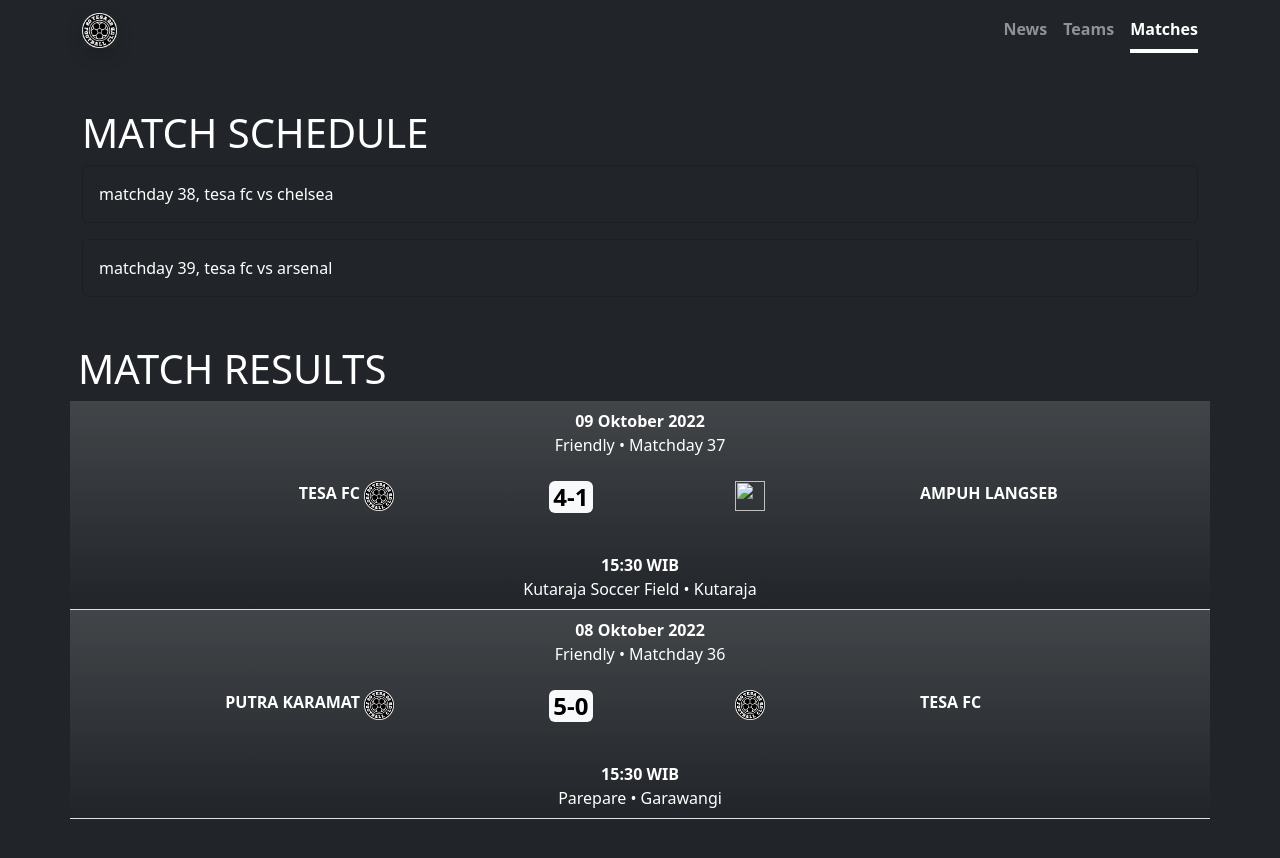
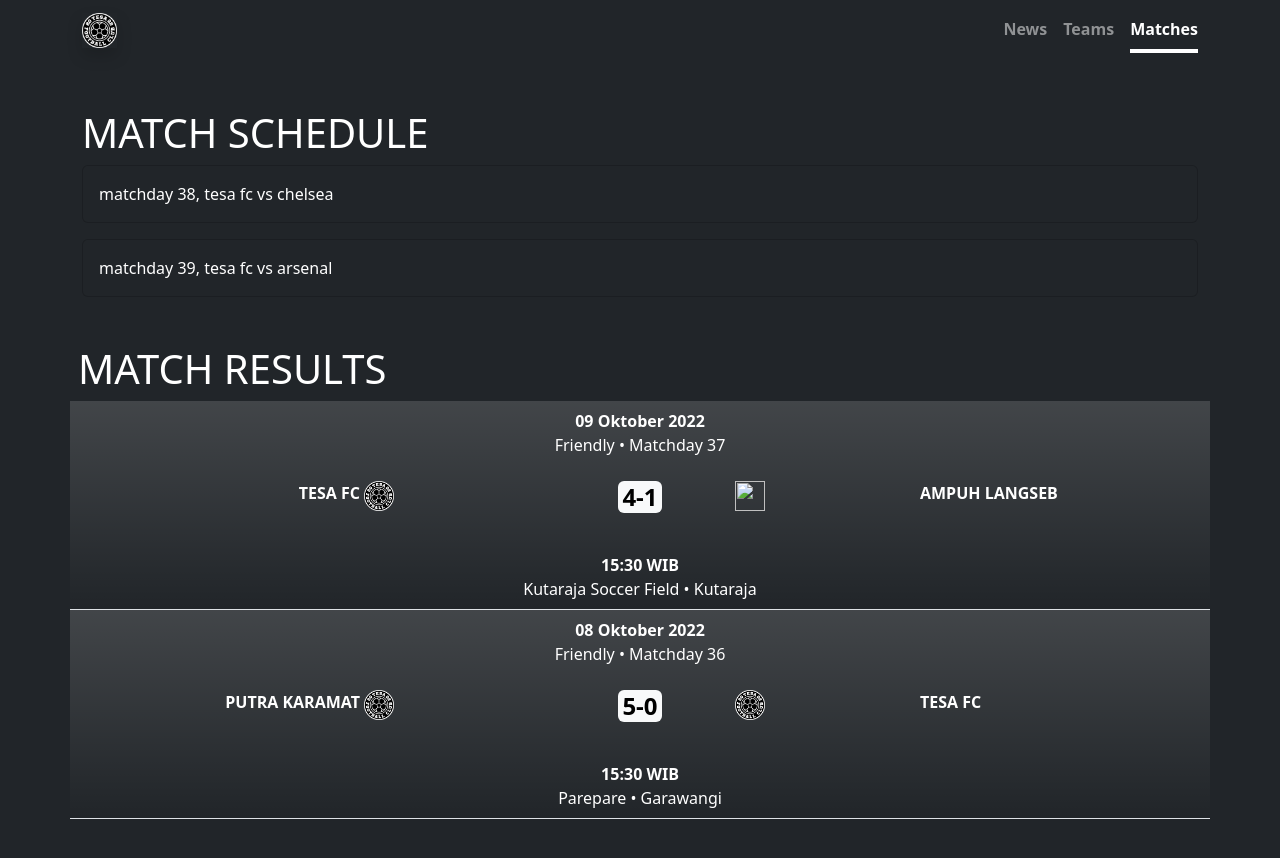
Before and after one commit to tesafc/tesafc.github.io, a Jekyll site: the page built from matches.html, in a window 1280 px wide. Shown: the top 858 px of the page. Built offline with Jekyll 4.4.1, drawn with Linux system fonts in a browser that asks for light colours.

Commit message:
Update matches.html

```diff
--- a/matches.html
+++ b/matches.html
@@ -36,13 +36,13 @@
                 <p class="card-text text-end text-uppercase fw-bolder">{{ match.home-team.name }}</p>
               </div>
               <div class="col-2">
-                <img src="{% if match.home-team.logo %}{{ match.home-team.logo | relative_url }}{% else %}{{ /assets/img/logo/logo-blank.png | relative_url }}{% endif %}" alt="" width="30" height="30">
+                <img src="{% if match.home-team.logo %}{{ match.home-team.logo | relative_url }}{% else %}{{ assets/img/logo/logo-blank.png | relative_url }}{% endif %}" alt="" class="text-end" width="30" height="30">
+              </div>
+              <div class="col-2 d-flex justify-content-center">
+                <p class="badge text-center text-bg-light fs-4 fw-bolder p-1">{{ match.result.score }}</p>
               </div>
               <div class="col-2">
-                <p class="badge float-none text-center text-bg-light fs-4 fw-bolder p-1">{{ match.result.score }}</p>
-              </div>
-              <div class="col-2">
-                <img src="{% if match.away-team.logo %}{{ match.away-team.logo | relative_url }}{% else %}{{ /assets/img/logo/logo-blank.png | relative_url }}{% endif %}" alt="" width="30" height="30">
+                <img src="{% if match.away-team.logo %}{{ match.away-team.logo | relative_url }}{% else %}{{ assets/img/logo/logo-blank.png | relative_url }}{% endif %}" alt="" class="text-start" width="30" height="30">
               </div>
               <div class="col-3">
                 <p class="card-text text-start text-uppercase fw-bolder">{{ match.away-team.name }}</p>
```
